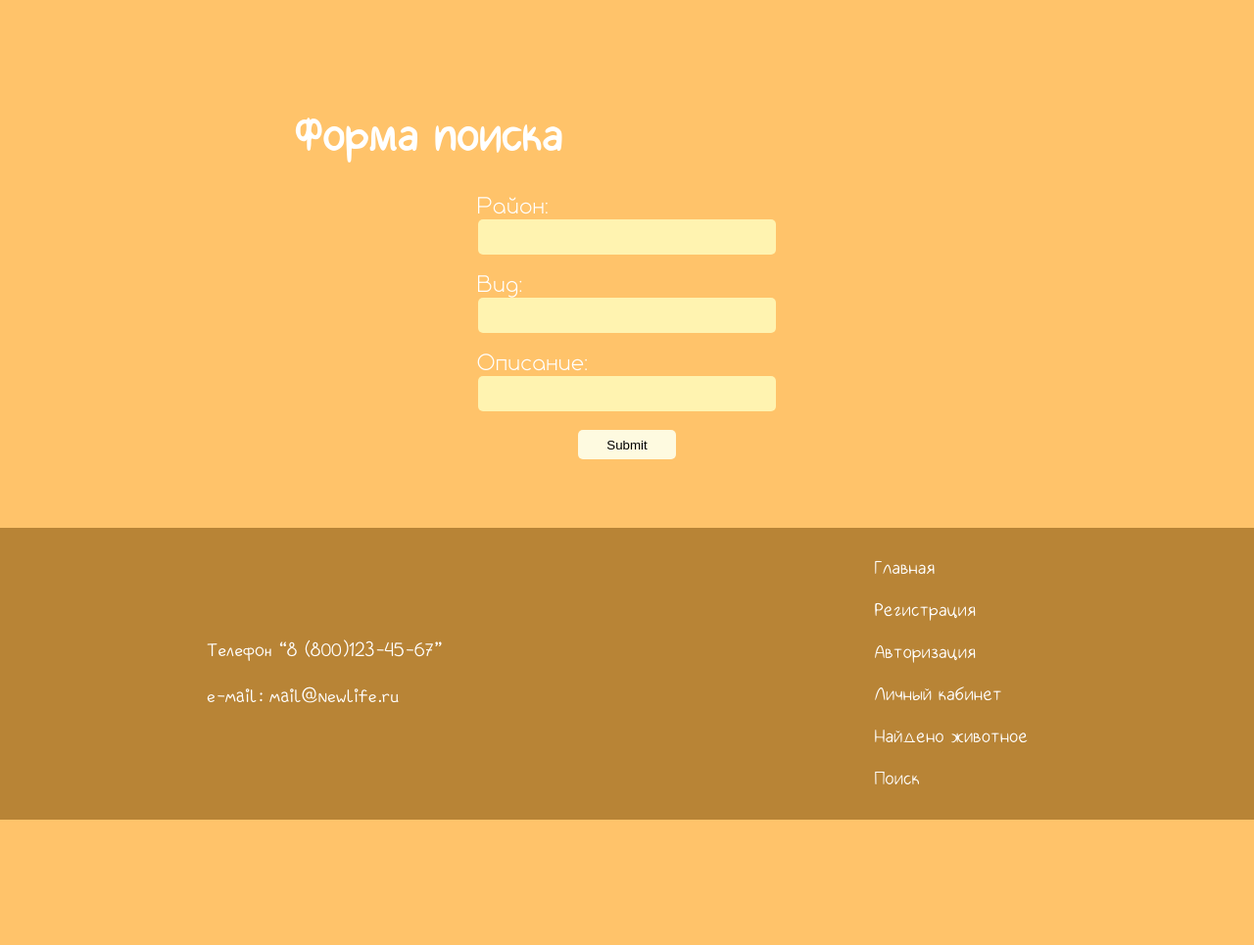
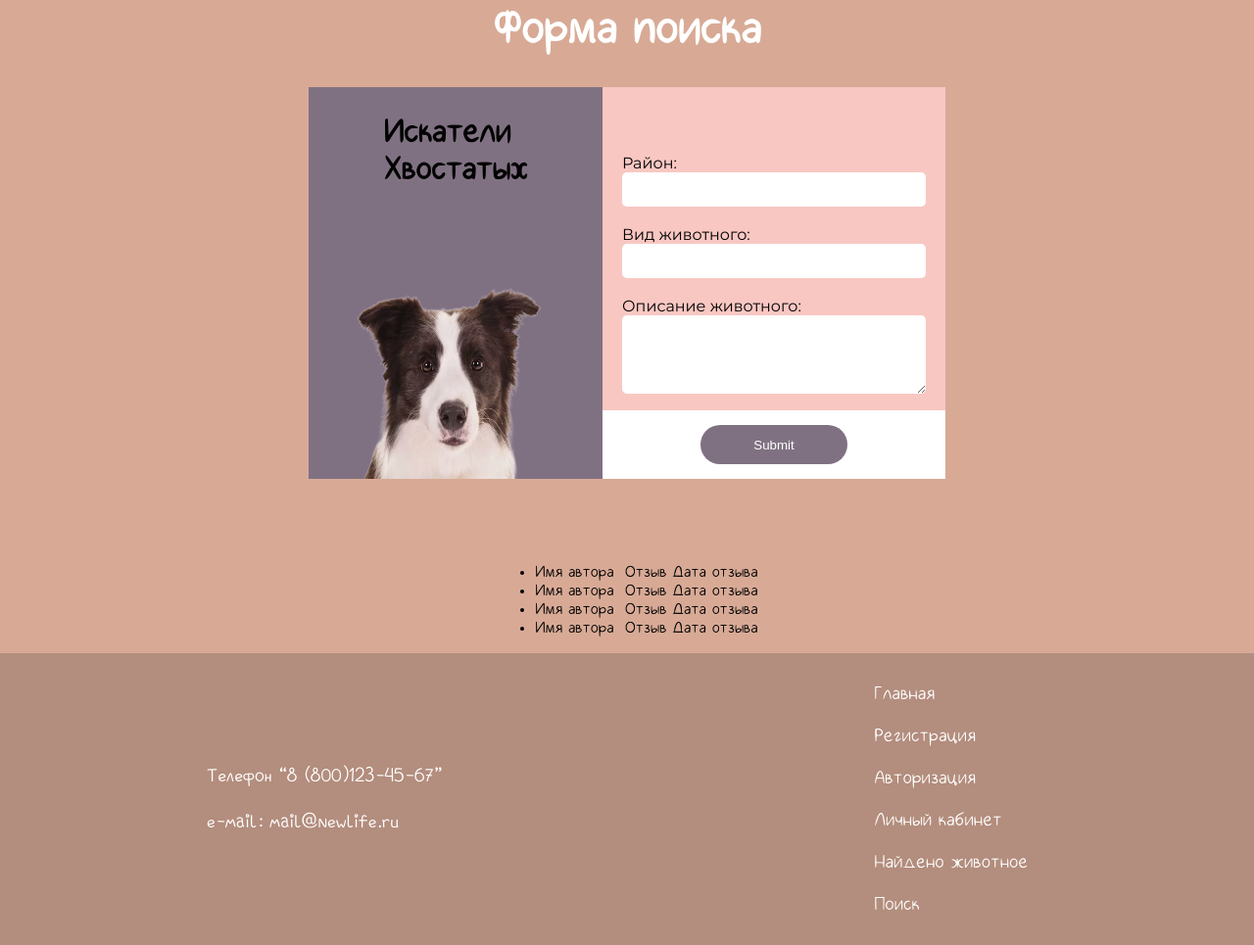
Before and after one commit to NewFrontendDeveloper/searchPet, a plain HTML site: page index.html in a window 1280 px wide. Shown: the part 3213-4178 px from the top of the page at 98% size. Before the commit the page ends 4050 px from the top, so only its background shows below. Drawn offline with nearby package versions, Linux system fonts and the light colour scheme.

Commit message:
form-search

```diff
--- a/index.html
+++ b/index.html
@@ -213,6 +213,15 @@
             <h1>Форма поиска</h1>
             <div class="cont-form-search">
 
+                <div class="sidebar-form-search">
+                    <div class="form-title-logo">
+                        <h2>
+                            Искатели <br> Хвостатых
+                        </h2>
+                    </div>
+                    <img src="/pic/snapedit_1723182155221.png" alt="img">
+                </div>
+
                 <form class="search-form">
                     <div class="line-search">
                         <label>Район:</label>
@@ -220,20 +229,51 @@
                     </div>
                     <br>
                     <div class="line-search">
-                        <label>Вид:</label>
+                        <label>Вид животного:</label>
                         <input class="inp" type="text">
                     </div>
                     <br>
                     <div class="line-search">
-                        <label>Описание:</label>
-                        <input class="inp" type="text">
+                        <label>Описание животного:</label>
+                        <textarea class="inp textarea" type="text"></textarea>
                     </div>
                     <br>
-                    <div>
+                    <div class="form-search-btn">
                         <input class="button-search" type="submit">
                     </div>
                 </form>
 
+            </div>
+        </div>
+
+        <div class="main-reviews-owner">
+            <div class="cont-reviews-owner">
+                <ul>
+                    <li>
+                        <span>Имя автора</span>
+                        <img src="" alt="">
+                        <span>Отзыв</span>
+                        <span>Дата отзыва</span>
+                    </li>
+                    <li>
+                        <span>Имя автора</span>
+                        <img src="" alt="">
+                        <span>Отзыв</span>
+                        <span>Дата отзыва</span>
+                    </li>
+                    <li>
+                        <span>Имя автора</span>
+                        <img src="" alt="">
+                        <span>Отзыв</span>
+                        <span>Дата отзыва</span>
+                    </li>
+                    <li>
+                        <span>Имя автора</span>
+                        <img src="" alt="">
+                        <span>Отзыв</span>
+                        <span>Дата отзыва</span>
+                    </li>
+                </ul>
             </div>
         </div>
     </div>
--- a/style.css
+++ b/style.css
@@ -14,8 +14,8 @@
 }
 
 @font-face {
-    font-family: miss-calkboard;
-    src: url(/fonts/miss-chalkboard.ttf);
+    font-family: Montserrat-Regular;
+    src: url(fonts/Montserrat-Regular.ttf);
 }
 
 html {
@@ -26,7 +26,7 @@ body {
     margin: 0;
     padding: 0;
     font-family: Babayka;
-    background-color: rgb(255, 195, 106);
+    background-color: #d8aa96;
     min-height: 100vh;
 }
 
@@ -300,7 +300,7 @@ nav a:hover {
     justify-content: center;
     align-items: center;
     padding: 0 35px;
-    margin: 100px 200px 100px 200px;
+
 }
 
 .main-cont-search-pet h1 {
@@ -359,7 +359,7 @@ nav a:hover {
     list-style: none;
     background-color: #F2F2ED;
     border-radius: 8px;
-    height: 442px;
+    height: 392px;
 }
 
 .carusel-search-pet.dragging {
@@ -413,10 +413,13 @@ nav a:hover {
     }
 }
 
+/* Форма поиска */
+
 .main-form-search {
     display: flex;
     flex-direction: column;
-    margin: 70px 300px 70px 300px;
+    align-items: center;
+    margin: 70px 400px 70px 400px;
 }
 
 .main-form-search h1 {
@@ -427,30 +430,68 @@ nav a:hover {
 .cont-form-search {
     display: flex;
     justify-content: center;
+    font-family: Montserrat-Regular;
+    color: black;
 }
+
+.sidebar-form-search h2 {
+    font-size: 32px;
+    font-family: Babayka;
+}
+
+.sidebar-form-search img {
+    display: flex;
+    width: 300px;
+    height: 200px;
+    position: absolute;
+    bottom: 0;
+}
+
+.form-title-logo {
+    display: flex;
+    flex-direction: column;
+    justify-content: center;
+    align-items: center;
+}
+
+
+.sidebar-form-search {
+    display: flex;
+    flex-direction: column;
+    align-items: center;
+    background-color: #807182;
+    max-height: 100%;
+    height: 400px;
+    width: 300px;
+    position: relative;
+}
+
 
 .search-form {
     display: flex;
     flex-direction: column;
+    justify-content: center;
     align-items: center;
     width: 350px;
+    background-color: #f9c7c2;
+    position: relative;
 }
 
 .search-form .inp {
-    background-color: #fff3b0;
+    background-color: white;
     border: none;
+    outline: none;
     text-align: start;
     border-radius: 5px;
     font-size: 14pt;
     width: 300px;
     height: 25px;
-    padding-top: 10px;
+    padding: 5px;
 }
 
 .search-form label {
-    color: white;
-    font-family: Cruinn-Regular;
-    font-size: 24px;
+    color: black;
+    font-size: 16px;
 }
 
 .line-search {
@@ -458,14 +499,51 @@ nav a:hover {
     flex-direction: column;
 }
 
+.inp.textarea {
+    max-height: 80px;
+    min-height: 70px;
+    max-width: 340px;
+    min-width: 300px;
+    height: 70px;
+}
+
+.form-search-btn {
+    display: flex;
+    align-items: center;
+    justify-content: center;
+    background-color: white;
+    width: 350px;
+    height: 70px;
+    position: absolute;
+    bottom: 0;
+}
+
 .button-search {
     border: none;
-    border-radius: 5px;
+    border-radius: 30px;
     cursor: pointer;
-    width: 100px;
-    height: 30px;
-    background-color: #fefae0;
+    width: 150px;
+    height: 40px;
+    color: white;
+    background-color: #807182;
+    transition: 0.5s;
 }
+
+.button-search:hover {
+    background-color: #29212b;
+}
+
+/* Отзывы пользователей*/
+
+.main-reviews-owner {
+    display: flex;
+    flex-direction: column;
+    justify-content: center;
+    align-items: center;
+}
+
+
+
 
 .footer {
     margin-top: auto;
@@ -478,7 +556,7 @@ nav a:hover {
     justify-content: space-around;
     align-items: center;
     font-size: 14pt;
-    background-color: #b88436;
+    background-color: #b38d7d;
 }
 
 .contact {
```
Also changed, not shown: fonts/Montserrat-Regular.ttf (added), pic/gas-kvas-com-p-rebenok-detektiv-na-prozrachnom-fone-37.png (added), pic/result.png (added), pic/snapedit_1723182155221.png (added), pic/snapedit_1723183325207.png (added).
